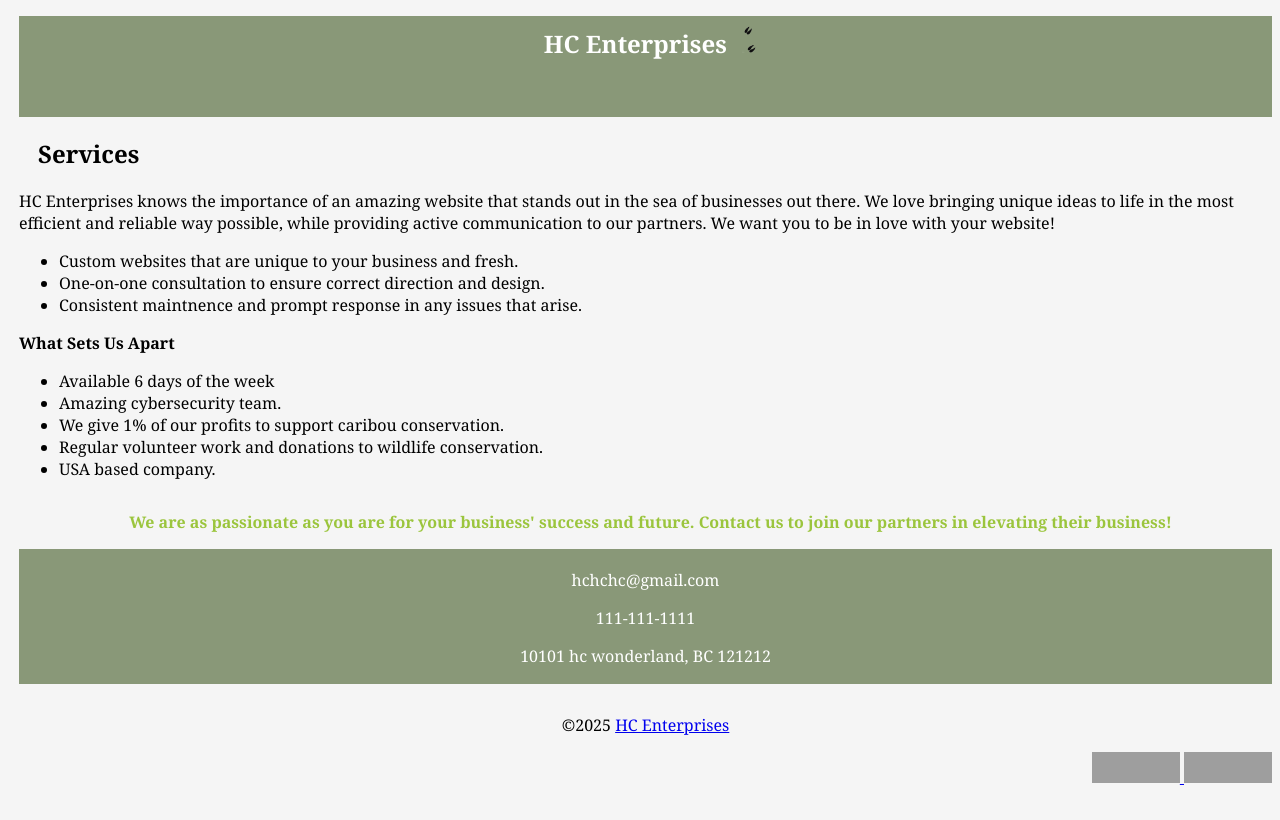
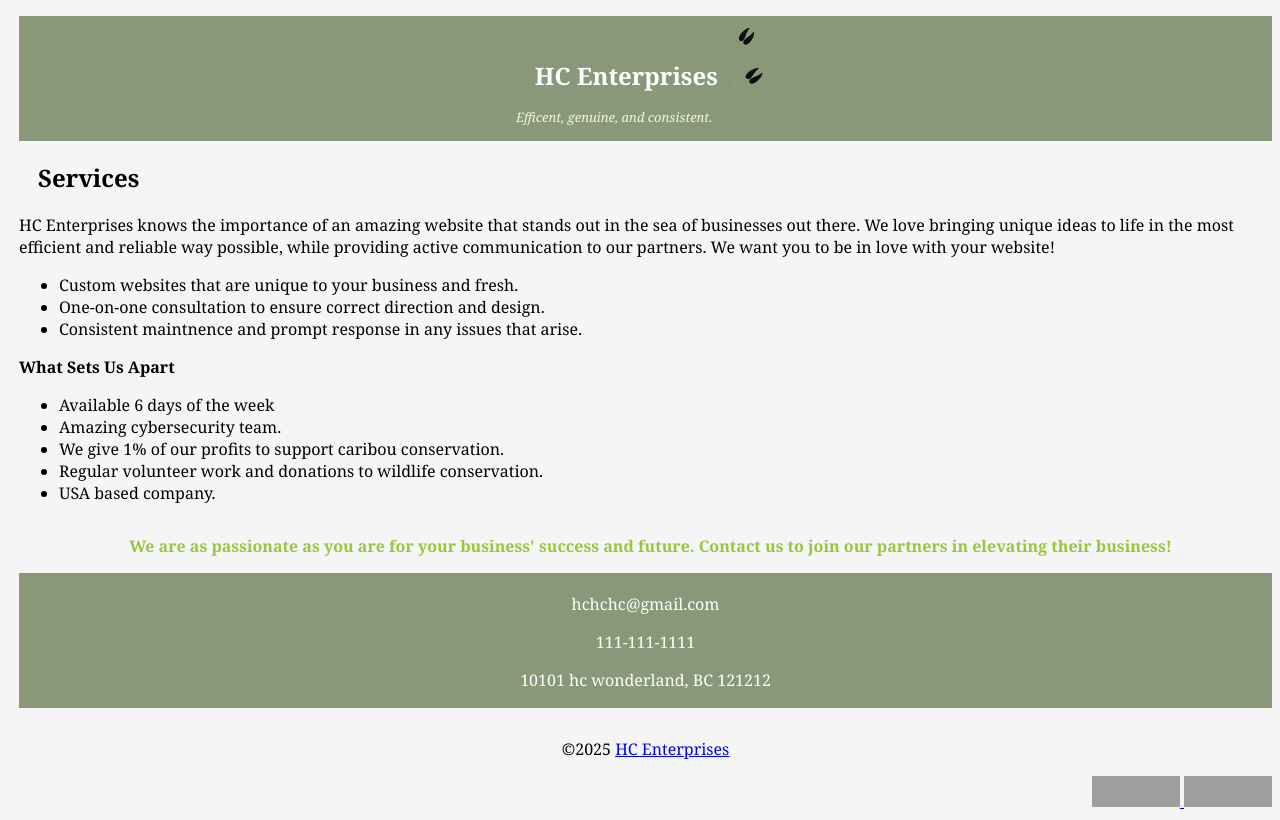
Before and after one commit to hscho88/hscho88.github.io, a plain HTML site: page itis3135/hcenterprises.com/index.html in a window 1280 px wide. Drawn offline with Linux system fonts and the light colour scheme; grey boxes are pictures that could not be loaded.

Commit message:
Update index.html

```diff
--- a/itis3135/hcenterprises.com/index.html
+++ b/itis3135/hcenterprises.com/index.html
@@ -9,11 +9,17 @@
         font-size: x-large;
         text-align:center;
         padding-left: 10px;
-        padding-bottom: 57px;
         font-family:Cambria, Cochin, Georgia, Times, 'Times New Roman', serif;
      }
      header{
         background-color:#899878;
+     }
+     header p{
+        text-align: center;
+        padding-bottom: 15px;
+        font-size: small;
+        color:beige;
+        padding-right: 5%;
      }
      body{
        color:black;
@@ -36,8 +42,8 @@
         color:white;
      }
      .image{
-        max-width: 15px;
-        max: height 10px;
+        max-width: 33px;
+        max: height 58px;
         padding-left: 9px;
         padding-top: 10px;
 
@@ -71,6 +77,7 @@
 <body>
         <header>
             <h1>HC Enterprises <img class="image" src="../images/icon.png" alt="HC Enterprises Icon"></h1>
+            <p><i>Efficent, genuine, and consistent.</i></p>
         </header>
     <main>
         <h2 class="h2">
```
